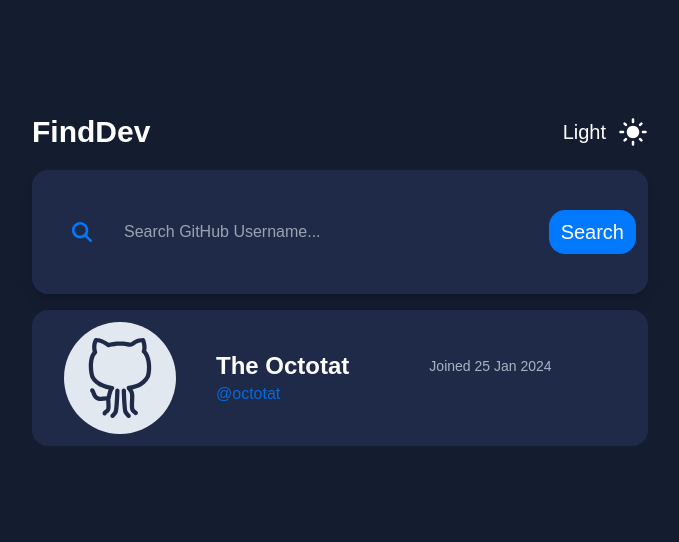
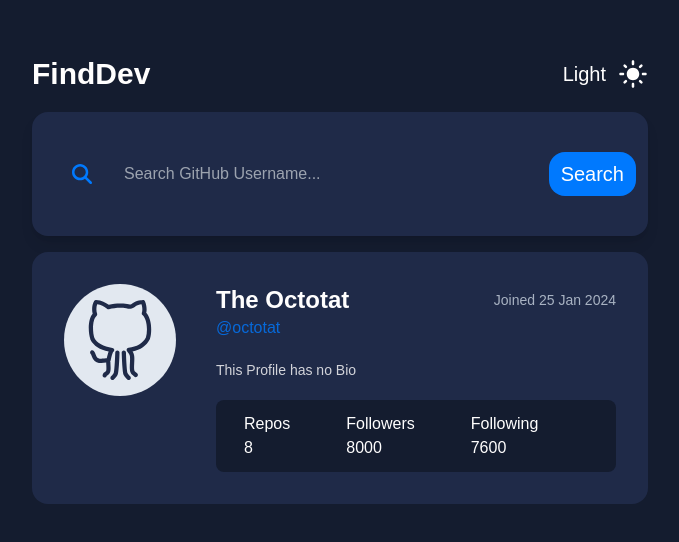
Before and after one commit to MLO-OLAGUNJU/github-user-finder, a React (Create React App) app: page / in a window 1280 px wide. Shown: the part 122-664 px from the top of the page, without its empty margins (300-979 px from the left). Built offline with nearby package versions, Linux system fonts and the light colour scheme.

Commit message:
github user fetch api frontend mentor challenge

```diff
--- a/src/components/Finder.jsx
+++ b/src/components/Finder.jsx
@@ -31,7 +31,7 @@ const Finder = () => {
           </div>
         </nav>
 
-        <div className=" bg-[#1F2A48] rounded-2xl flex items-center px-8 w-full gap-10 py-3">
+        <div className=" bg-[#1F2A48] rounded-2xl flex items-start px-8 w-full gap-10 py-8">
           <div className=" h-28 w-28 bg-slate-200 rounded-full p-4 text-[#1F2A48] col-span-1 flex justify-center items-center">
             {!user ? (
               <SlSocialGithub className="w-full h-full" />
@@ -41,13 +41,31 @@ const Finder = () => {
           </div>
 
           <div className="flex items-start flex-col justify-start">
-            <div className="flex justify-between items-center w-full gap-20">
+            <div className="flex justify-between items-center w-[400px] ">
               <h1 className=" font-bold text-2xl">The Octotat</h1>
               <p className=" text-slate-300 opacity-[0.8] text-sm">
                 Joined 25 Jan 2024
               </p>
             </div>
             <p className="text-[#0079FE] opacity-[0.8]">@octotat</p>
+            <p className=" opacity-[0.8] text-sm mt-5 mb-5">
+              This Profile has no Bio
+            </p>
+
+            <div className="bg-[#141C2F] flex gap-14 items-center w-[400px] p-3 rounded-lg pl-7">
+              <div className="flex flex-col items-start justify-start">
+                <span>Repos</span>
+                <span>8</span>
+              </div>
+              <div className="flex flex-col items-start justify-start">
+                <span>Followers</span>
+                <span>8000</span>
+              </div>
+              <div className="flex flex-col items-start justify-start">
+                <span>Following</span>
+                <span>7600</span>
+              </div>
+            </div>
           </div>
         </div>
       </main>
```
